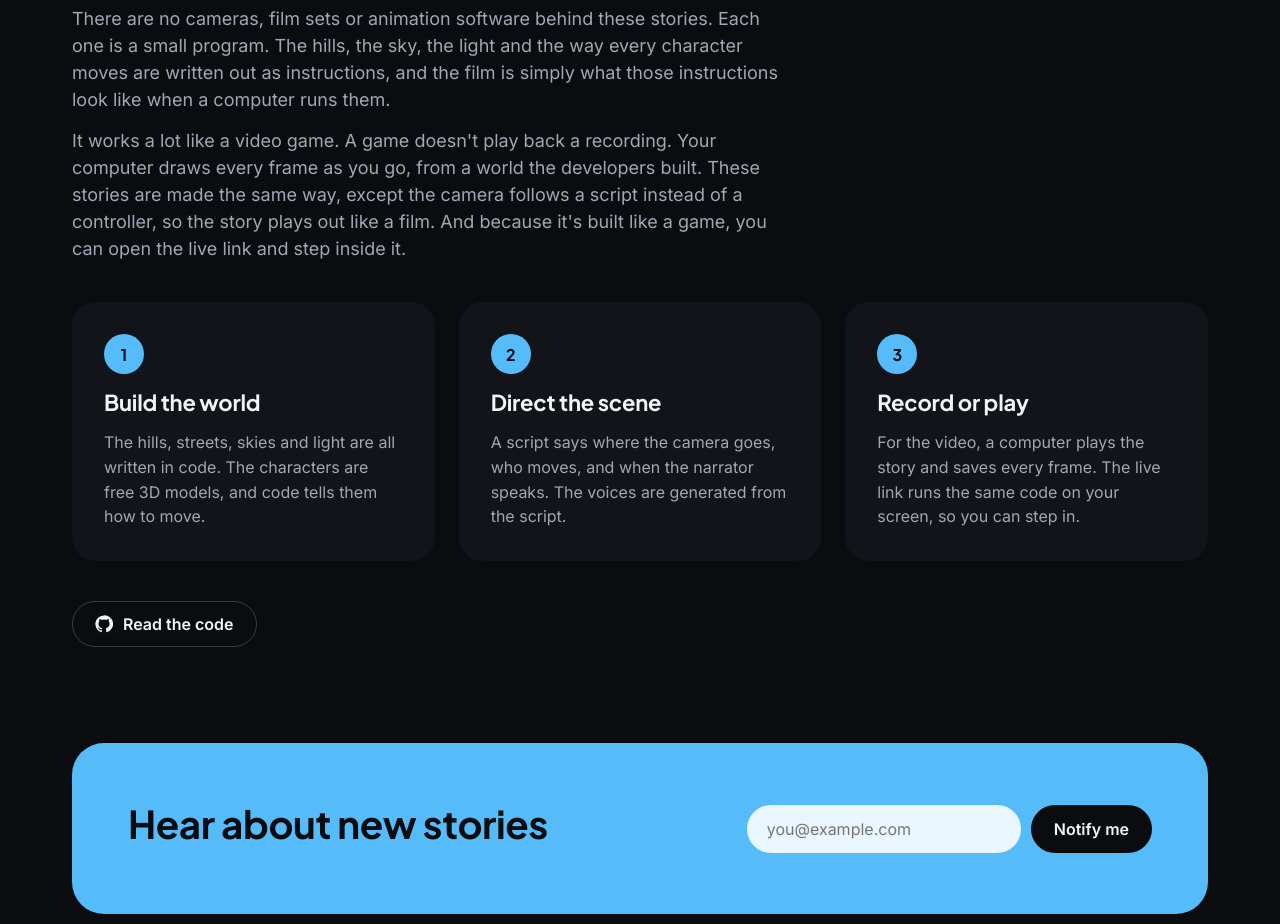
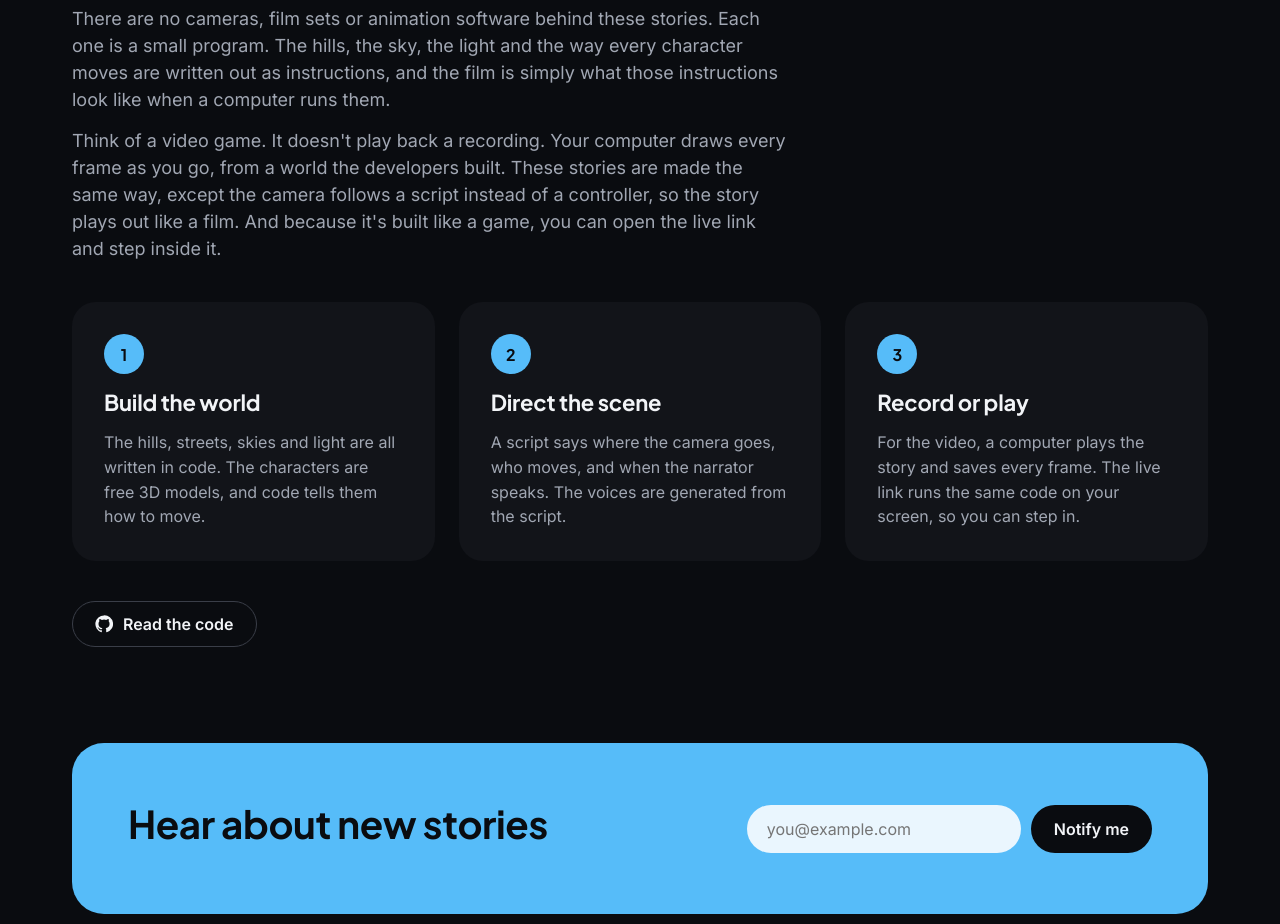
Before and after one commit to toneflix/stories, a Next.js app in the folder site/: page / in a window 1280 px wide. Shown: the part 2480-3404 px from the top of the page. Built offline with nearby package versions, Linux system fonts and the light colour scheme; no server answers.

Commit message:
fix: open the video game comparison with "Think of a video game"

```diff
--- a/site/src/app/page.tsx
+++ b/site/src/app/page.tsx
@@ -126,7 +126,7 @@ export default function Home() {
             film is simply what those instructions look like when a computer runs them.
           </p>
           <p className="muted">
-            It works a lot like a video game. A game doesn&apos;t play back a recording. Your computer draws every frame
+            Think of a video game. It doesn&apos;t play back a recording. Your computer draws every frame
             as you go, from a world the developers built. These stories are made the same way, except the camera
             follows a script instead of a controller, so the story plays out like a film. And because it&apos;s built
             like a game, you can open the live link and step inside it.
```
